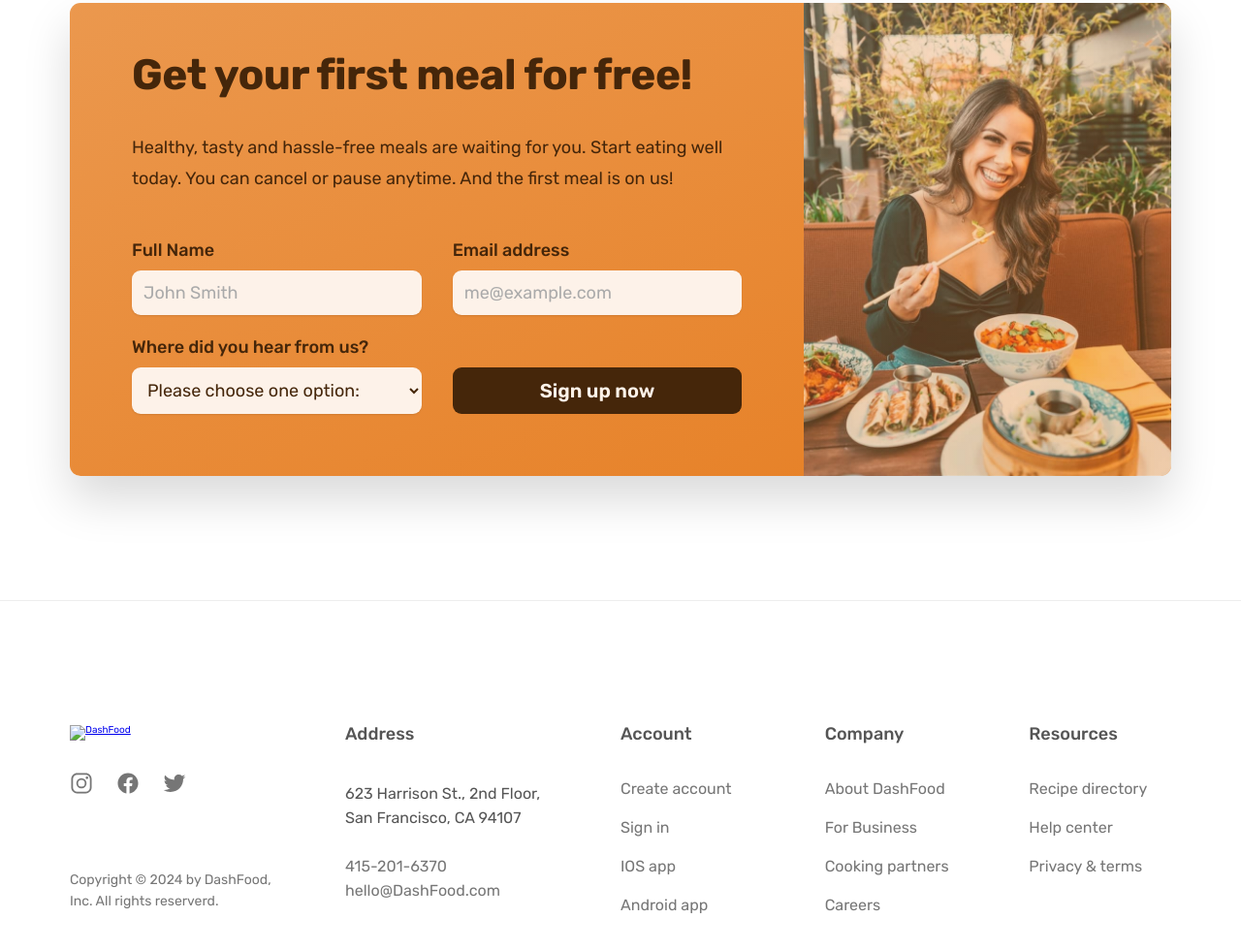
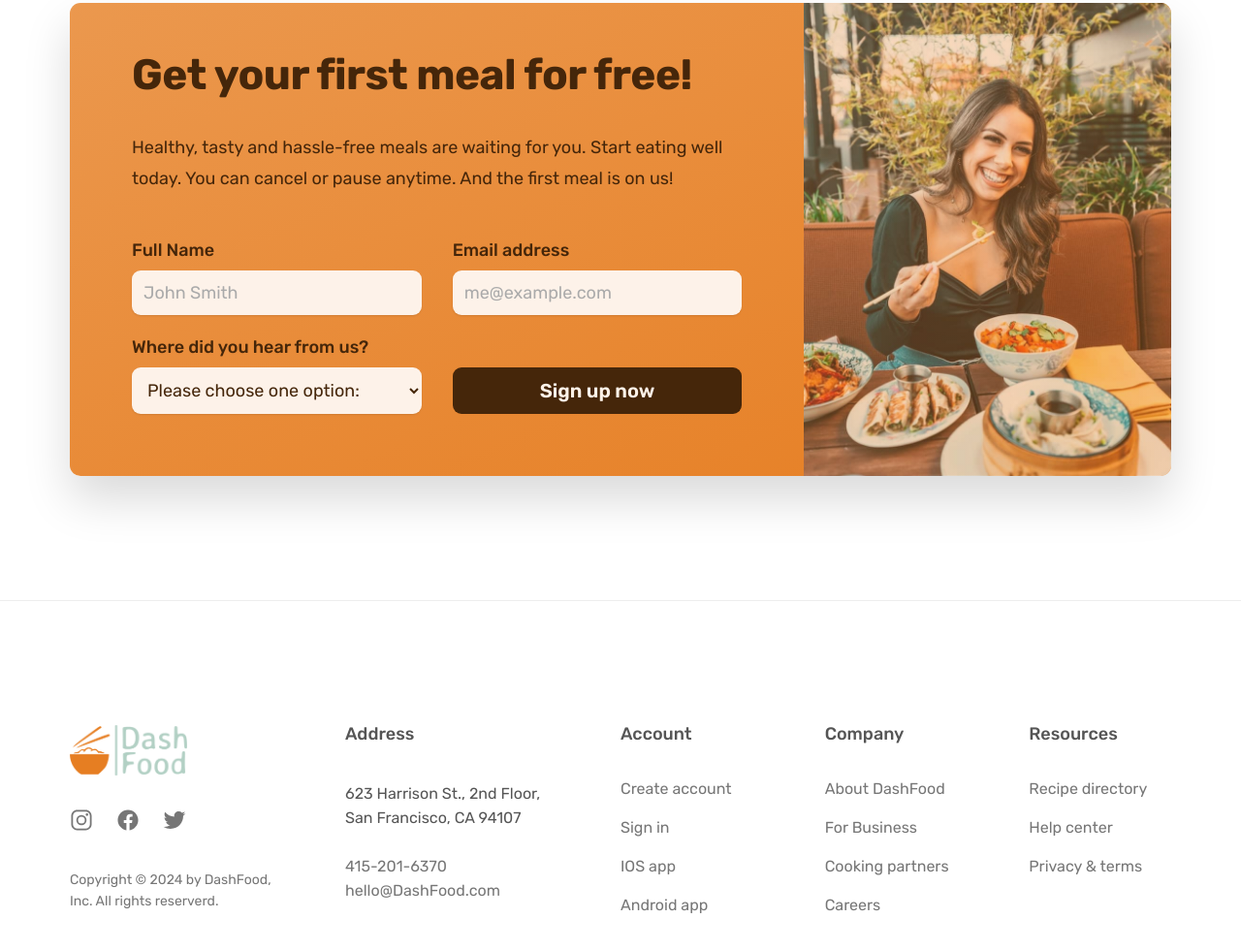
Before and after one commit to Kanji191/DashFood, a plain HTML site: page index.html in a window 1280 px wide. Shown: the part 6624-7604 px from the top of the page at 97% size. Drawn offline with nearby package versions, Linux system fonts and the light colour scheme; some packages are replaced by stand-ins of ours; a script that the page names is missing.

Commit message:
Update index.html

```diff
--- a/index.html
+++ b/index.html
@@ -615,7 +615,7 @@
         <div class="container grid grid-footer">
           <div class="logo-col">
             <a href="#" class="footer-logo">
-              <img class="logo" src="img/DashFood-logo.png" alt="DashFood" />
+              <img class="logo" src="img/dash-food.png" alt="DashFood" />
             </a>
             <ul class="social-links">
               <li>
```
